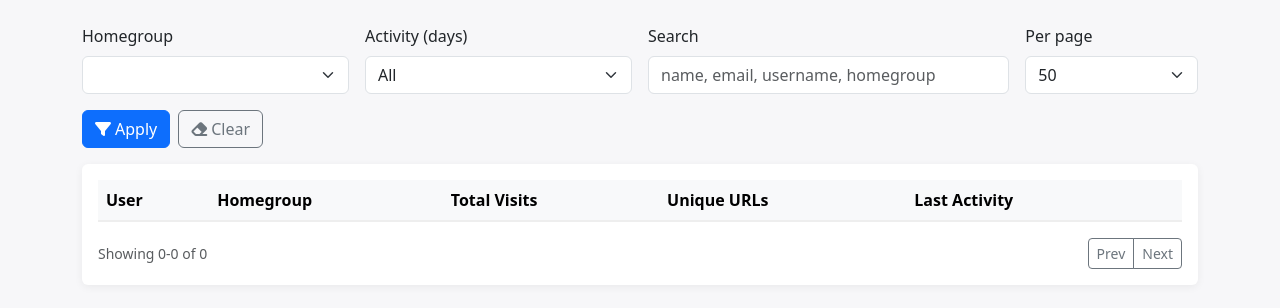
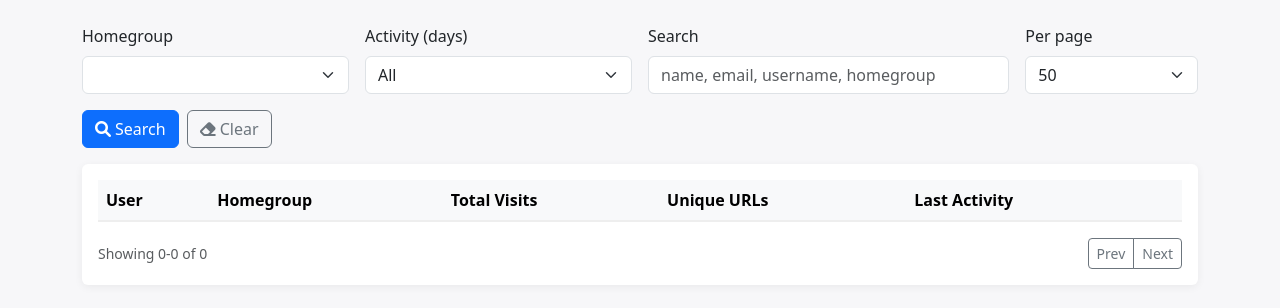
Before and after one commit to hefi46/BrowserReporterConsole, a FastAPI app: template backend/templates/dashboard2.html in a window 1280 px wide. Shown: the part 56-364 px from the top of the page. Run offline with FastAPI, Linux system fonts and the light colour scheme; the template is opened without the code that fills it, so the values that code supplies are empty; parts of the project's set-up code (start-up, migrations or seed data) failed here and were passed over; some libraries are stand-ins or nearby versions.

Commit message:
ui(dashboard): rename Apply button to Search and defer initial data load
Improve user experience by changing the filter button to "Search" for consistency with keyword search page, and prevent automatic data loading on page load to avoid slow initial renders with large databases.

🤖 Generated with [Claude Code](https://claude.com/claude-code)

Co-Authored-By: Claude <noreply@anthropic.com>

```diff
--- a/backend/templates/dashboard2.html
+++ b/backend/templates/dashboard2.html
@@ -58,7 +58,7 @@
 		</div>
 
 		<div class="d-flex gap-2 mb-3">
-			<button class="btn btn-primary" id="apply"><i class="fas fa-filter me-1"></i>Apply</button>
+			<button class="btn btn-primary" id="apply"><i class="fas fa-search me-1"></i>Search</button>
 			<button class="btn btn-outline-secondary" id="clear"><i class="fas fa-eraser me-1"></i>Clear</button>
 		</div>
 
@@ -137,7 +137,7 @@
 		document.getElementById('prev').addEventListener('click', () => { if (page>1) { page--; load(); } });
 		document.getElementById('next').addEventListener('click', () => { const max = Math.ceil(total/pageSize); if (page<max) { page++; load(); } });
 		document.getElementById('pp').addEventListener('change', () => { page = 1; pageSize = parseInt(document.getElementById('pp').value); load(); });
-		window.addEventListener('load', async () => { await loadHGs(); await load(); });
+		window.addEventListener('load', async () => { await loadHGs(); });
 	</script>
 </body>
 </html>
```
